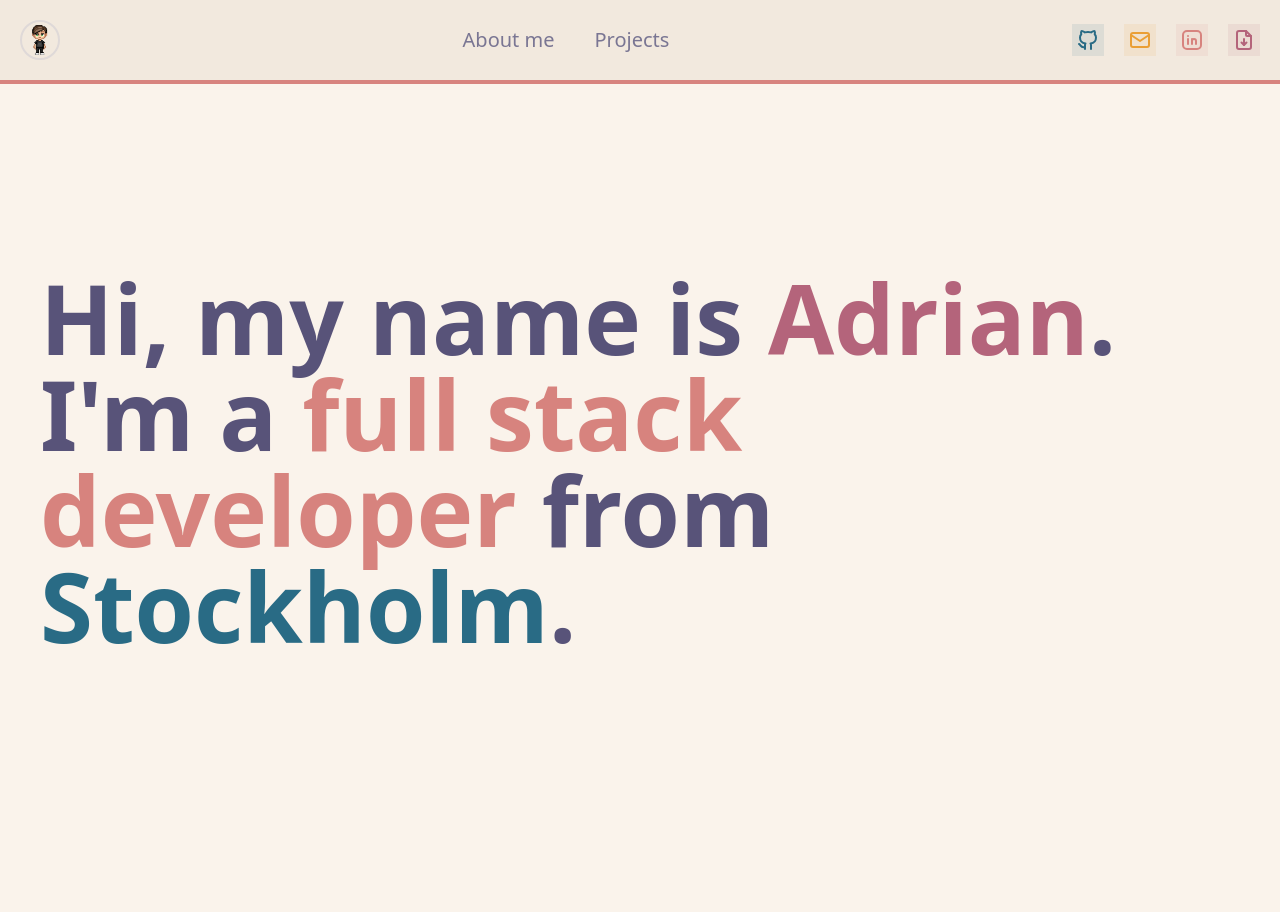
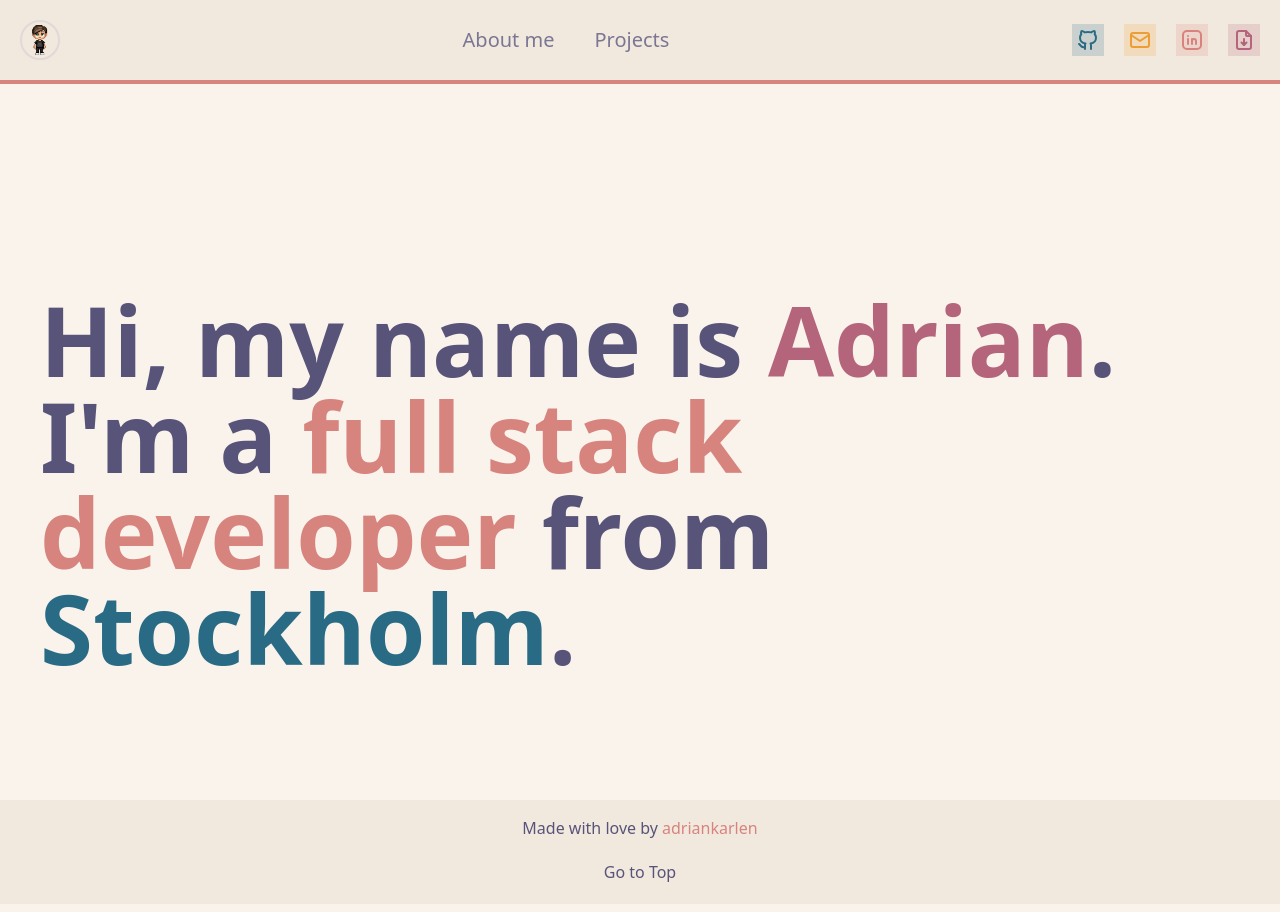
Before and after one commit to adriankarlen/www, a SvelteKit app: page / in a window 1280 px wide. Before the commit the page ends 800 px from the top, so only its background shows below. Built offline with nearby package versions, Linux system fonts and the light colour scheme.

Commit message:
fix: update colors

```diff
--- a/src/app.css
+++ b/src/app.css
@@ -1,6 +1,6 @@
-@import url('https://fonts.googleapis.com/css2?family=DM+Sans:ital,opsz,wght@0,9..40,100..1000;1,9..40,100..1000&display=swap')
+@import url("https://fonts.googleapis.com/css2?family=DM+Sans:ital,opsz,wght@0,9..40,100..1000;1,9..40,100..1000&display=swap")
 layer(base);
-@import 'tailwindcss';
+@import "tailwindcss";
 
 @theme {
   --color-rp-base: hsl(var(--rp-base));
@@ -40,12 +40,11 @@ layer(base);
   --color-blend-95: color-mix(in srgb, currentColor 95%, transparent);
   --color-blend-100: color-mix(in srgb, currentColor 100%, transparent);
 
-  --font-sans:
-    DM Mono, ui-sans-serif, system-ui, sans-serif, 'Apple Color Emoji',
-    'Segoe UI Emoji', 'Segoe UI Symbol', 'Noto Color Emoji';
+  --font-sans: DM Mono, ui-sans-serif, system-ui, sans-serif,
+    "Apple Color Emoji", "Segoe UI Emoji", "Segoe UI Symbol", "Noto Color Emoji";
 
   --shadow-nb: 4px 4px 0 hsl(var(--rp-highlight-low));
-  --shadow-nb-light: 4px 4px 0 hsl(var(--rp-highlight-med));
+  --shadow-nb-light: 4px 4px 0 hsl(var(--rp-text));
 }
 
 /*
@@ -62,7 +61,7 @@ layer(base);
   ::before,
   ::backdrop,
   ::file-selector-button {
-    /* border-color: var(--color-gray-200, currentcolor); */
+    border-color: var(--color-gray-200, currentcolor);
   }
 }
 
@@ -85,21 +84,21 @@ layer(base);
 }
 @media (prefers-color-scheme: dark) {
   :root {
-    --rp-base: 246deg 24% 17%;
-    --rp-surface: 248deg 24% 20%;
-    --rp-overlay: 248deg 21% 26%;
+    --rp-base: 249deg 22% 12%;
+    --rp-surface: 247deg 23% 15%;
+    --rp-overlay: 248deg 25% 18%;
     --rp-muted: 249deg 12% 47%;
     --rp-subtle: 248deg 15% 61%;
     --rp-text: 245deg 50% 91%;
     --rp-love: 343deg 76% 68%;
     --rp-gold: 35deg 88% 72%;
-    --rp-rose: 2deg 66% 75%;
-    --rp-pine: 197deg 48% 47%;
+    --rp-rose: 2deg 55% 83%;
+    --rp-pine: 197deg 49% 38%;
     --rp-foam: 189deg 43% 73%;
     --rp-iris: 267deg 57% 78%;
-    --rp-highlight-low: 245deg 22% 20%;
-    --rp-highlight-med: 247deg 16% 30%;
-    --rp-highlight-high: 249deg 15% 38%;
+    --rp-highlight-low: 244deg, 18%, 15%;
+    --rp-highlight-med: 249deg, 15%, 28%;
+    --rp-highlight-high: 248deg, 13%, 36%;
   }
 }
 
--- a/src/components/Button.svelte
+++ b/src/components/Button.svelte
@@ -12,7 +12,7 @@
 {#if link}
   <a
     href={link}
-    class={`md:border-2 md:border-rp-highlight-med md:dark:border-rp-highlight-low h-8 w-8 md:h-10 md:w-10
+    class={`md:border-2 md:border-rp-text md:dark:border-rp-highlight-low h-8 w-8 md:h-10 md:w-10
             md:shadow-nb-light md:dark:shadow-nb md:transition-all md:hover:translate-x-boxShadowX
             md:hover:translate-y-boxShadowY md:hover:shadow-none md:hover:translate-x-[4px]
             md:hover:translate-y-[4px]`}
@@ -21,11 +21,10 @@
   </a>
 {:else}
   <button
-    class={`md:border-2 md:border-rp-highlight-low h-8 w-8 md:h-10 md:w-10
-            md:shadow-nb md:transition-all md:hover:translate-x-boxShadowX
+    class={`md:border-2 md:border-rp-text md:dark:border-rp-highlight-low h-8 w-8 md:h-10 md:w-10
+            md:shadow-nb-light md:dark:shadow-nb md:transition-all md:hover:translate-x-boxShadowX
             md:hover:translate-y-boxShadowY md:hover:shadow-none md:hover:translate-x-[4px]
-            md:hover:translate-y-[4px]`}
-    {...rest}
+            md:hover:translate-y-[4px] ${rest.class}`}
   >
     {@render children()}
   </button>
--- a/src/components/Card.svelte
+++ b/src/components/Card.svelte
@@ -12,7 +12,7 @@
 </script>
 
 <figure
-  class="w-full overflow-hidden rounded-base border-2 border-rp-highlight-med dark:border-rp-highlight-low bg-rp-overlay shadow-nb-light dark:shadow-nb {rest.class}"
+  class="w-full overflow-hidden rounded-base border-2 border-rp-text dark:border-rp-highlight-low bg-rp-overlay shadow-nb-light dark:shadow-nb {rest.class}"
 >
   <img class="w-full md:h-72 h-36 object-cover {objectPosition ?? "object-center"}" src={imageUrl} {alt} />
   <figcaption
--- a/src/routes/+layout.svelte
+++ b/src/routes/+layout.svelte
@@ -8,37 +8,73 @@
   } from "@tabler/icons-svelte";
   import Button from "../components/Button.svelte";
   import Menu from "../components/Menu.svelte";
+
+  let { children } = $props();
+
+  function scrollToTop() {
+    window.scrollTo({ top: 0, behavior: "smooth" });
+  }
 </script>
 
+<div class="min-h-svh">
+  <header class="relative">
     <nav
-  class="flex justify-between items-center p-5 mb-10 bg-rp-overlay border-b-4 border-rp-rose"
+      class="flex justify-between items-center p-5 bg-rp-overlay border-b-4 border-rp-rose"
     >
       <div class="flex gap-2">
         <a href="/">
           <img
-        class="w-10 h-10 border-2 border-rp-highlight-med dark:border-rp-highlight-low rounded-full"
+            class="w-10 h-10 border-2 border-rp-highlight-med dark:border-rp-highlight-med rounded-full"
             src="/misc/avatar.png"
             alt="avatar"
           />
         </a>
       </div>
-  <div class="flex items-center gap-4 md:gap-10 text-xl font-medium text-rp-subtle">
+      <div
+        class="flex items-center gap-4 md:gap-10 text-xl font-medium text-rp-subtle"
+      >
         <a href="/about-me">About me</a>
         <a href="/projects">Projects</a>
       </div>
       <Menu>
         <Button link="https://github.com/adriankarlen">
-      <IconBrandGithub class="w-full h-full z-10 p-1 text-rp-pine md:bg-blend-10 md:hover:bg-blend-10 hover:bg-blend-25" />
+          <IconBrandGithub
+            class="w-full h-full z-10 p-1 text-rp-pine md:bg-blend-20 md:hover:bg-blend-20 hover:bg-blend-25"
+          />
         </Button>
         <Button link="mailto:akarlen@pm.me">
-      <IconMail class="w-full h-full p-1 text-rp-gold md:bg-blend-10 md:hover:bg-blend-10 hover:bg-blend-25" />
+          <IconMail
+            class="w-full h-full p-1 text-rp-gold md:bg-blend-20 md:hover:bg-blend-20 hover:bg-blend-25"
+          />
         </Button>
         <Button link="https://www.linkedin.com/in/adrian-karlen">
-      <IconBrandLinkedin class="w-full h-full p-1 text-rp-rose md:bg-blend-10 md:hover:bg-blend-10 hover:bg-blend-25" />
+          <IconBrandLinkedin
+            class="w-full h-full p-1 text-rp-rose md:bg-blend-20 md:hover:bg-blend-20 hover:bg-blend-25"
+          />
         </Button>
         <Button link="https://adriankarlen.dev/adriankarlen-resume.pdf">
-      <IconFileDownload class="w-full h-full p-1 text-rp-love md:bg-blend-10 md:hover:bg-blend-10 hover:bg-blend-25" />
+          <IconFileDownload
+            class="w-full h-full p-1 text-rp-love md:bg-blend-20 md:hover:bg-blend-20 hover:bg-blend-25"
+          />
         </Button>
       </Menu>
     </nav>
-<slot />
+  </header>
+  <main class="grow min-h-full flex flex-col items-center justify-center">
+    {@render children()}
+  </main>
+</div>
+<footer class="bg-rp-overlay p-4 text-center">
+  <p>
+    Made with love by
+    <a
+      href="https://adriankarlen.dev"
+      target="_blank"
+      rel="noopener noreferrer"
+      class="hover:underline text-rp-rose"
+    >
+      adriankarlen
+    </a>
+  </p>
+  <Button onclick={scrollToTop} class="md:w-max px-4 mt-4">Go to Top</Button>
+</footer>
--- a/vite.config.ts
+++ b/vite.config.ts
@@ -1,6 +1,7 @@
-import { sveltekit } from '@sveltejs/kit/vite';
-import { defineConfig } from 'vite';
+import tailwindcss from "@tailwindcss/vite";
+import { sveltekit } from "@sveltejs/kit/vite";
+import { defineConfig } from "vite";
 
 export default defineConfig({
-	plugins: [sveltekit()]
+  plugins: [sveltekit(), tailwindcss()],
 });
```
Also changed, not shown: package.json (+21 -17 lines), 1 other file (tests, documents, lock files or other folders). Lines whose indentation alone changed are shown as unchanged.
